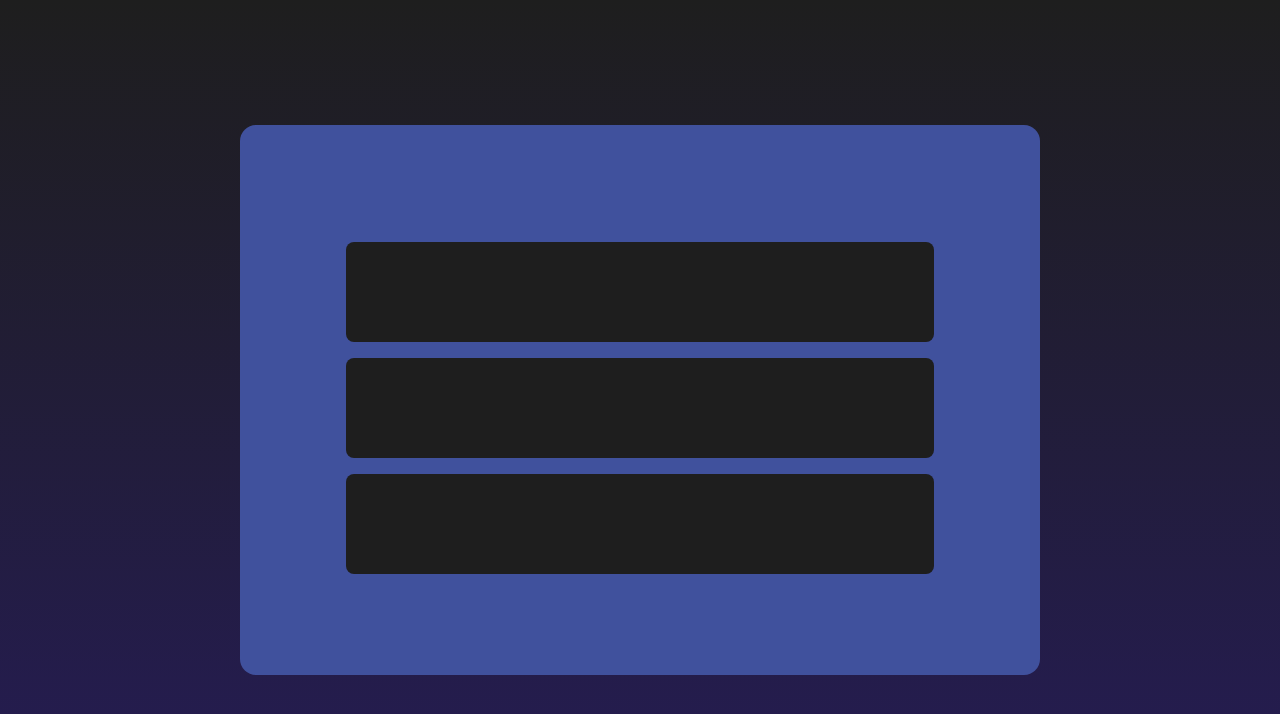
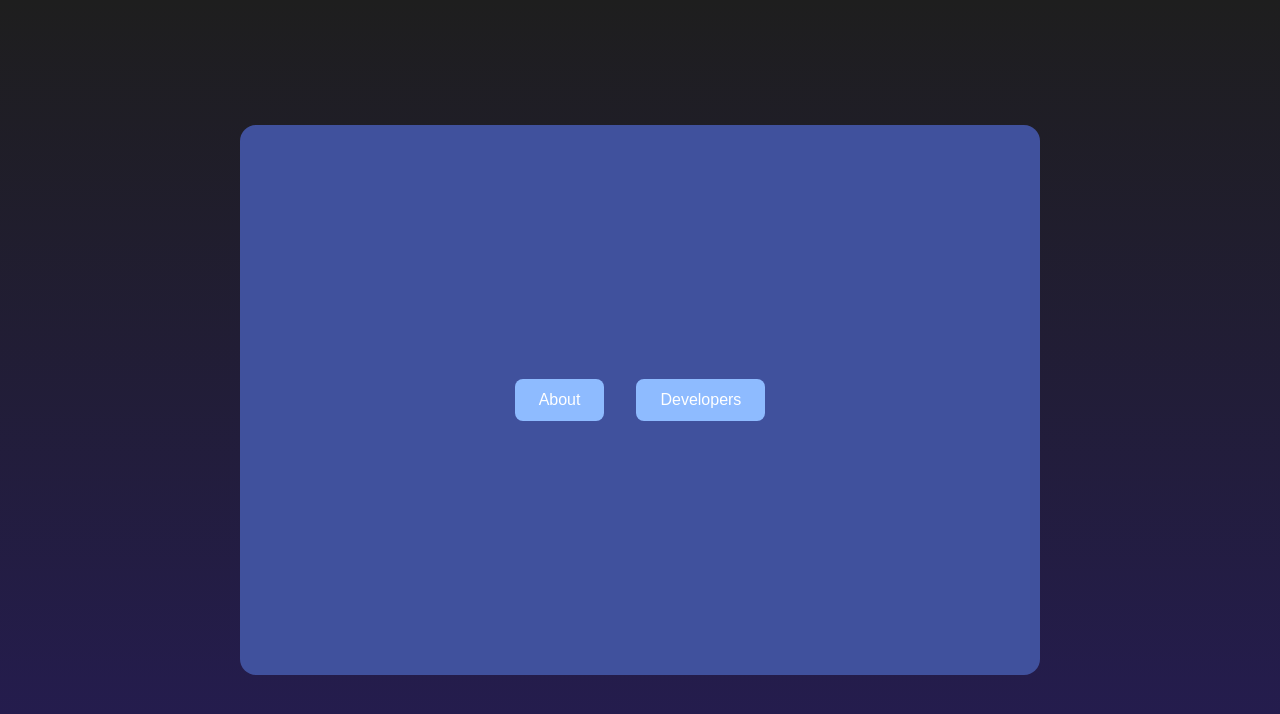
Before and after one commit to Zach-O-Bates/Project1_Initial_Proto, a Vue app: page / in a window 1280 px wide. Shown: the top 714 px of the page. Built offline with nearby package versions, Linux system fonts and the light colour scheme.

Commit message:
Added two more pages and navigation

```diff
--- a/src/App.vue
+++ b/src/App.vue
@@ -1,12 +1,23 @@
 <template>
   <div class="app-container">
     <div class="content-card">
+      <div v-if="currentPage === 'home'">
+        <button class="nav-button" @click="currentPage = 'about'">About</button>
+        <button class="nav-button" @click="currentPage = 'developers'">Developers</button>
+      </div>
 
+      <div v-if="currentPage === 'about'">
+        <h2 class="page-title">About Page</h2>
+        <button class="nav-button" @click="currentPage = 'home'">Back</button>
+      </div>
 
-      <div class="small-rectangles">
-        <div class="small-rectangle"></div>
-        <div class="small-rectangle"></div>
-        <div class="small-rectangle"></div>
+      <div v-if="currentPage === 'developers'">
+        <div class="small-rectangles">
+          <div class="small-rectangle"></div>
+          <div class="small-rectangle"></div>
+          <div class="small-rectangle"></div>
+        </div>
+        <button class="nav-button" @click="currentPage = 'home'">Back</button>
       </div>
     </div>
   </div>
@@ -14,7 +25,12 @@
 
 <script>
 export default {
-  name: 'App'
+  name: 'App',
+  data() {
+    return {
+      currentPage: 'home'
+    }
+  }
 }
 </script>
 
@@ -25,7 +41,6 @@ body, html, #app {
   height: 100%;
 }
 
-/* Gradient Background */
 .app-container {
   height: 100vh;
   width: 100vw;
@@ -35,7 +50,6 @@ body, html, #app {
   background: linear-gradient(to bottom, #1E1E1E, #251C53);
 }
 
-/* Centered Rectangle (Card) */
 .content-card {
   background-color: #40519D;
   padding: 2rem;
@@ -49,7 +63,6 @@ body, html, #app {
   justify-content: center;
 }
 
-/* Container for small rectangles */
 .small-rectangles {
   display: flex;
   flex-direction: column;
@@ -59,11 +72,31 @@ body, html, #app {
   margin-top: 1rem;
 }
 
-/* Individual small rectangles */
 .small-rectangle {
   width: 80%;
   height: 100px;
   background-color: #1E1E1E;
   border-radius: 0.5rem;
 }
+
+.nav-button {
+  margin: 1rem;
+  padding: 12px 24px;
+  background-color: #8EBBFF;
+  color: white;
+  border: none;
+  border-radius: 8px;
+  font-size: 16px;
+  cursor: pointer;
+}
+
+.nav-button:hover {
+  background-color: #6b9de0;
+}
+
+.page-title {
+  color: white;
+  font-size: 24px;
+  margin-bottom: 2rem;
+}
 </style>
```
Also changed, not shown: 1 other file (tests, documents, lock files or other folders).
